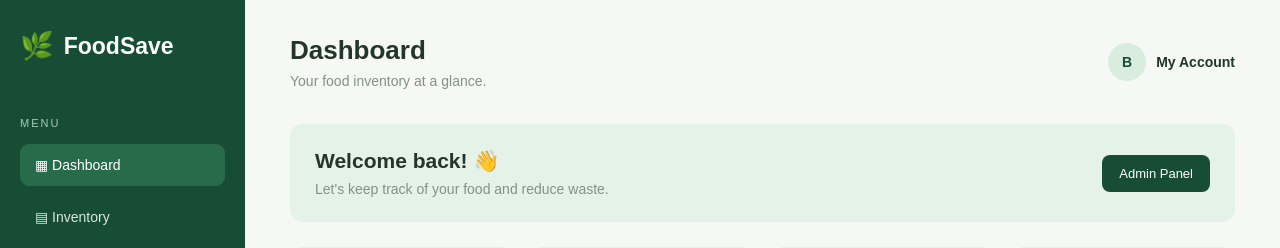
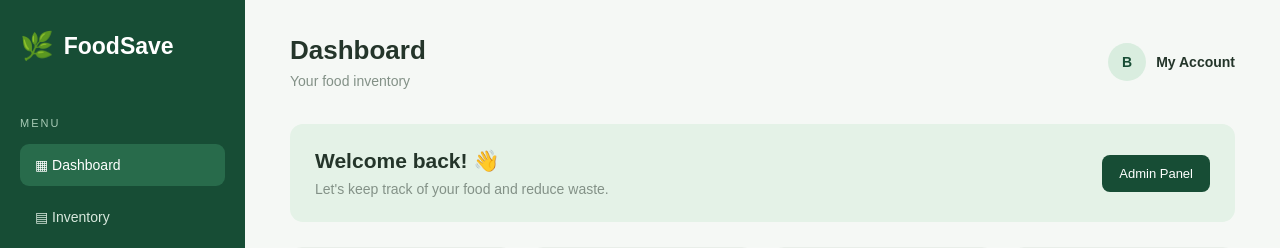
Before and after one commit to BENENLOBO2002/FoodSave, a Django app: page / in a window 1280 px wide. Shown: the top 248 px of the page. Run offline with Django 5.2, Linux system fonts and the light colour scheme; data that the repository does not hold is empty.

Commit message:
Changes to dashboard

```diff
--- a/inventory/templates/inventory/dashboard.html
+++ b/inventory/templates/inventory/dashboard.html
@@ -50,7 +50,7 @@
 
             <div>
                 <h1>Dashboard</h1>
-                <p>Your food inventory at a glance.</p>
+                <p>Your food inventory</p>
             </div>
 
             <div class="user-profile">
```
